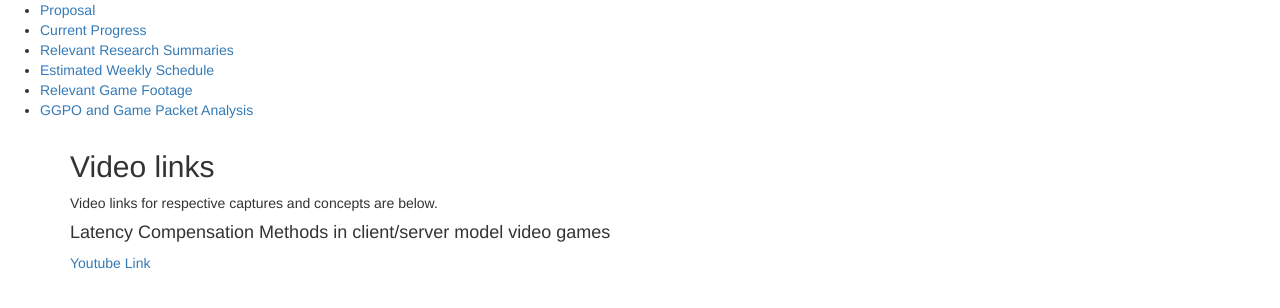
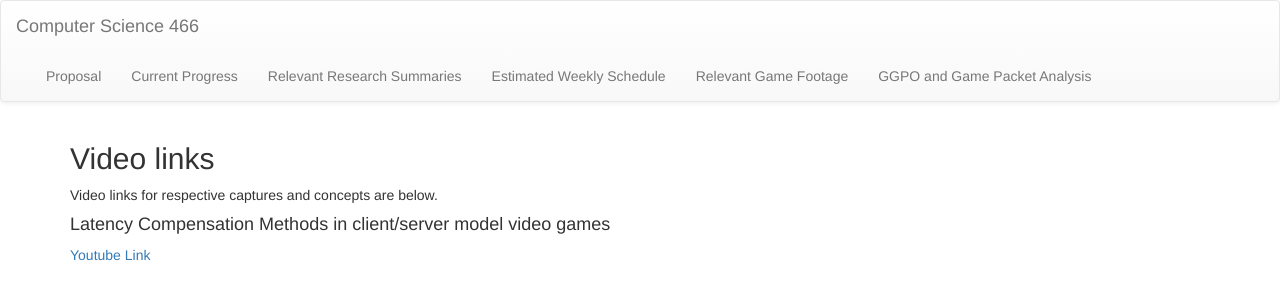
Before and after one commit to Pandakar/pandakar.github.io, a Jekyll site: the page built from netanalysis/videos.html, in a window 1280 px wide. Shown: the top 308 px of the page. Built offline with Jekyll 4.4.1, drawn with Linux system fonts in a browser that asks for light colours.

Commit message:
bootstrap navbar fix
...hopefully?

```diff
--- a/_layouts/default.html
+++ b/_layouts/default.html
@@ -19,17 +19,37 @@
 
     <body>
 
-      <nav>
-        <ul>
-          <li><a href="/netanalysis/"> Proposal </a></li>
-          <li><a href="/netanalysis/progress"> Current Progress <a/></li>
-          <li><a href="/netanalysis/research"> Relevant Research Summaries </a></li>
-          <li><a href="/netanalysis/schedule"> Estimated Weekly Schedule </a></li>
-          <li><a href="/netanalysis/videos"> Relevant Game Footage </a></li>
-          <li><a href="/netanalysis/analysis"> GGPO and Game Packet Analysis</a></li>
-        </ul>
+      <nav class="navbar navbar-default">
+        <div class="container-fluid">
+          <!-- Brand and toggle get grouped for better mobile display -->
+          <div class="navbar-header">
+            <button type="button" class="navbar-toggle collapsed" data-toggle="collapse" data-target="#bs-example-navbar-collapse-1" aria-expanded="false">
+              <span class="sr-only">Toggle navigation</span>
+              <span class="icon-bar"></span>
+              <span class="icon-bar"></span>
+              <span class="icon-bar"></span>
+            </button>
+            <a class="navbar-brand" href="#">Computer Science 466</a>
+          </div>
+
+          <!-- Collect the nav links, forms, and other content for toggling -->
+          <div class="collapse navbar-collapse" id="bs-example-navbar-collapse-1">
+            <ul class="nav navbar-nav">
+            </ul>
+
+            <ul class="nav navbar-nav navbar-left">
+              <li><a href="/netanalyis/">Proposal</a></li>
+              <li><a href="/netanalysis/progress">Current Progress</a></li>
+              <li><a href="/netanalysis/research">Relevant Research Summaries</a></li>
+              <li role="separator" class="divider"></li>
+              <li><a href="/netanalysis/schedule">Estimated Weekly Schedule</a></li>
+              <li role="separator" class="divider"></li>
+              <li><a href="/netanalysis/videos">Relevant Game Footage</a></li>
+              <li><a href="/netanalysis/analysis">GGPO and Game Packet Analysis</a></li>
+            </ul>
+          </div><!-- /.navbar-collapse -->
+        </div><!-- /.container-fluid -->
       </nav>
-
       <div class="container">
         {{ content }}
       </div><!-- ./container -->
```
